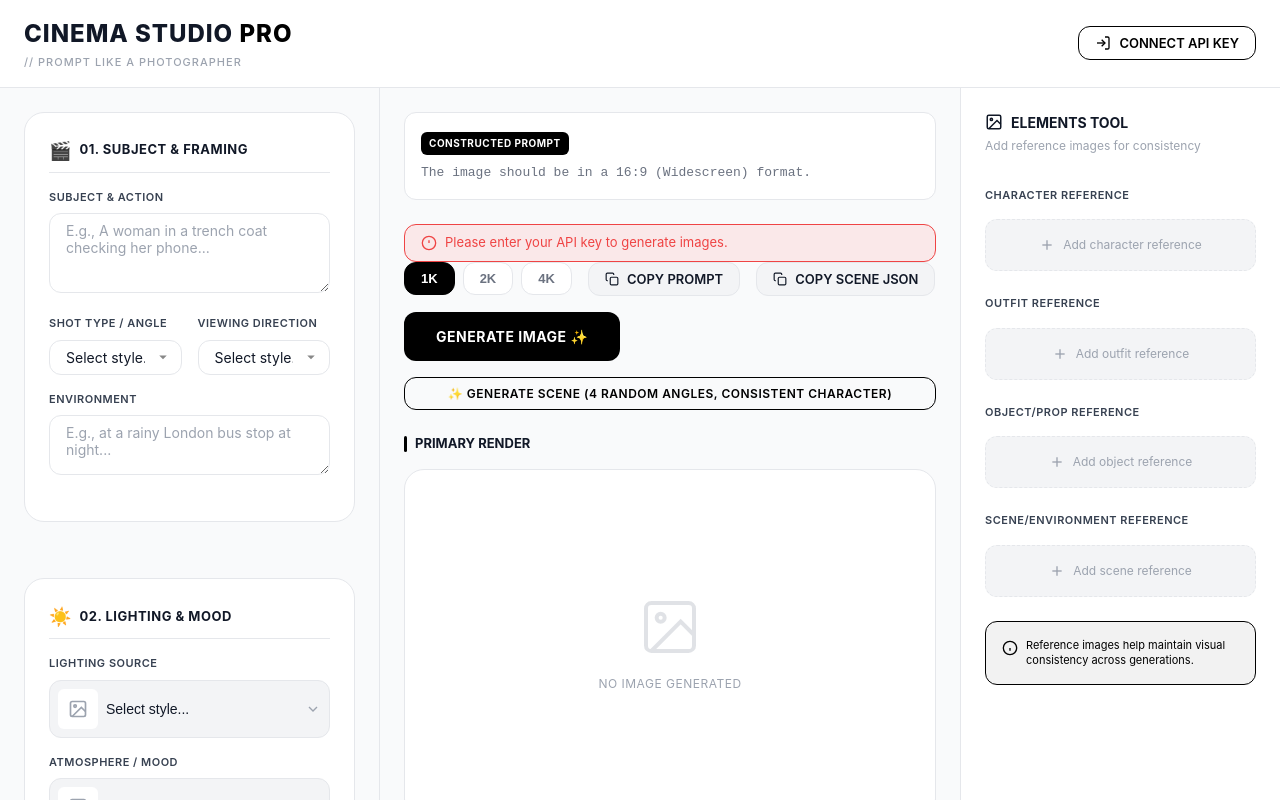
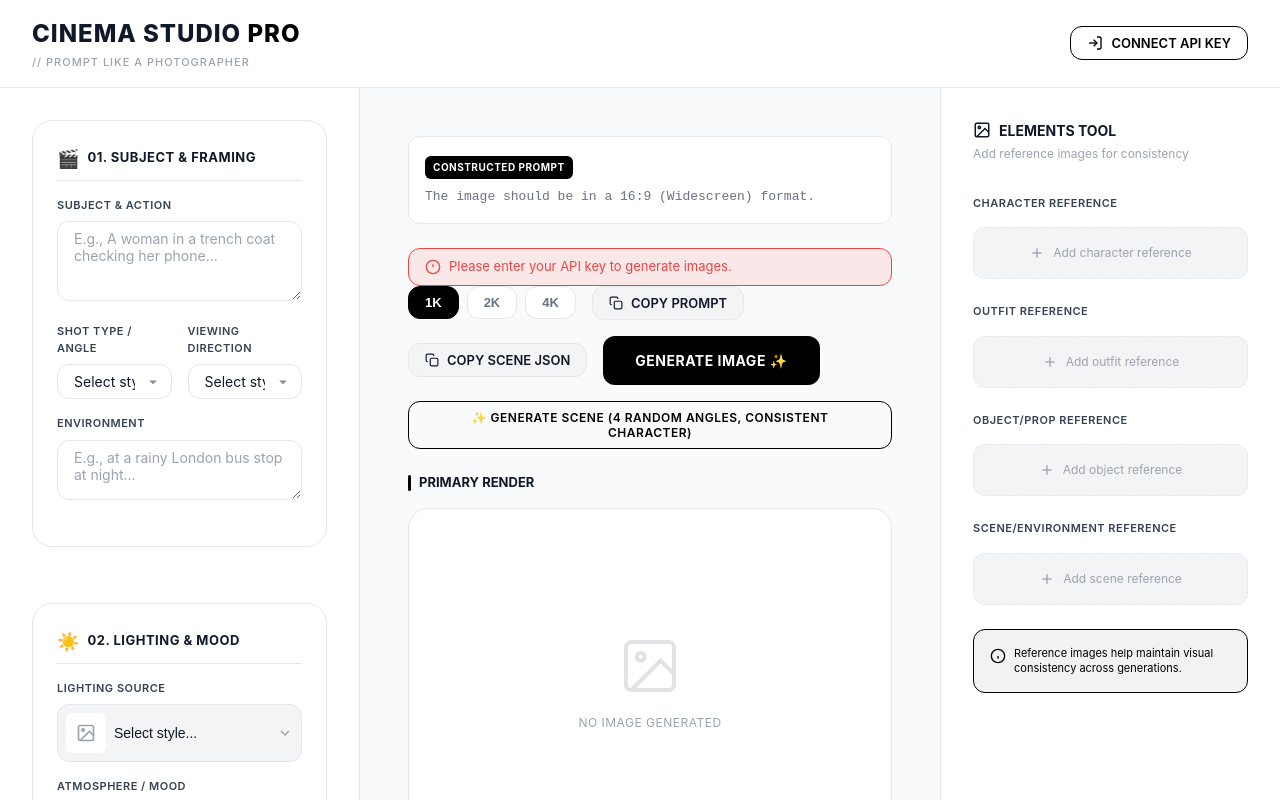
Before and after one commit to KeamoMichael/Higgsfield-Clone, a React (Vite) app: page / in a window 1280 px wide. Built offline with nearby package versions, Linux system fonts and the light colour scheme.

Commit message:
Update layout CSS for Modern Light aesthetic

```diff
--- a/src/index.css
+++ b/src/index.css
@@ -129,13 +129,15 @@ body {
   color: var(--color-text-muted);
 }
 
-/* Layout */
+/* Layout - Modern & Airy */
 .app-layout {
   display: grid;
-  grid-template-columns: 380px 1fr 320px;
+  grid-template-columns: 360px 1fr 340px;
+  /* Slightly adjusted widths */
   grid-template-rows: auto 1fr;
   height: 100vh;
   overflow: hidden;
+  background-color: var(--color-background);
 }
 
 .app-header {
@@ -143,25 +145,31 @@ body {
   display: flex;
   align-items: center;
   justify-content: space-between;
-  padding: var(--spacing-md) var(--spacing-lg);
+  padding: var(--spacing-md) var(--spacing-xl);
   background: var(--color-surface);
   border-bottom: 1px solid var(--color-border);
+  z-index: 10;
 }
 
 .panel {
   overflow-y: auto;
-  padding: var(--spacing-lg);
+  padding: var(--spacing-xl);
 }
 
 .panel-left {
-  background: var(--color-background);
+  background: var(--color-surface);
   border-right: 1px solid var(--color-border);
+  /* Optional: Remove border and use shadow for floaty feel */
+  /* box-shadow: var(--shadow-sm); z-index: 5; border: none; */
 }
 
 .panel-center {
   background: var(--color-background);
+  /* Canvas background */
   display: flex;
   flex-direction: column;
+  padding: var(--spacing-2xl);
+  /* More breathing room for canvas */
 }
 
 .panel-right {
```
